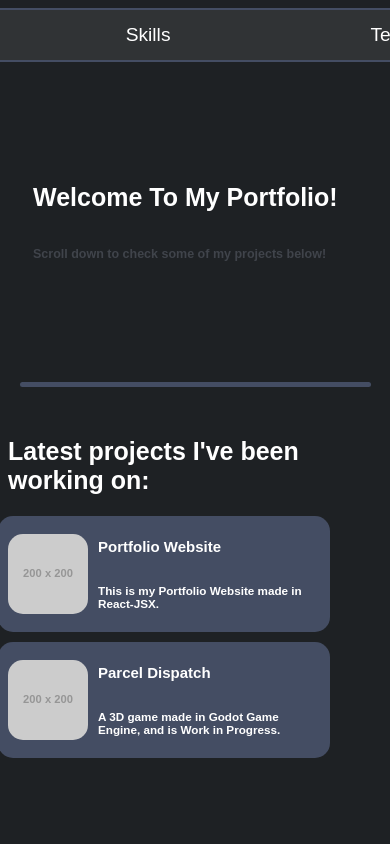
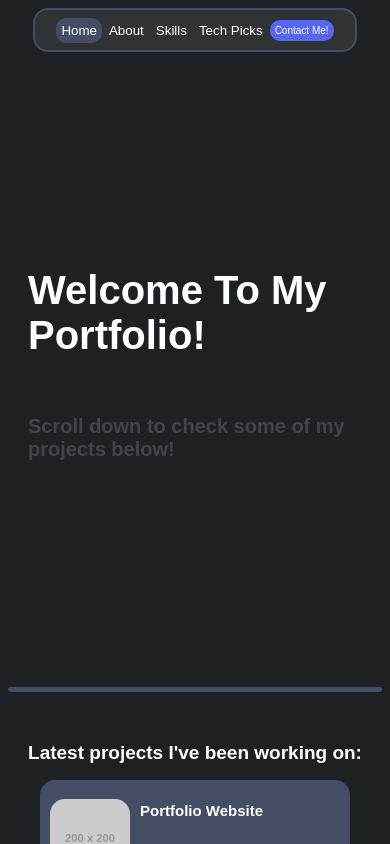
Before and after one commit to MarkMYZN/MarkMYZN-Portfolio-Website, a React (Vite) app: page /home in a window 390 px wide. Shown: the top 844 px of the page. Built offline with nearby package versions, Linux system fonts and the light colour scheme.

Commit message:
more fixes lol

```diff
--- a/src/1_Pages/1_Home/home.module.css
+++ b/src/1_Pages/1_Home/home.module.css
@@ -1,18 +1,19 @@
 .sect1 {
 	display: flex;
 	flex-direction: column;
-	margin-top: clamp(150px, 10vh, 290px);
-	margin-left: clamp(25px, 5vw, 100px);
+	margin-top: 300px;
+	margin-left: 50px;
 	color: white;
 	font-family: "Inria Sans", sans-serif;
 }
 
 .sect1 h1 {
-	font-size: clamp(25px, 5vw, 50px);
+	font-size: 50px;
+	color: white;
 }
 
 .sect1 h2 {
-	font-size: clamp(12.5px, 2.5vw, 25px);
+	font-size: 25px;
 	color: #40444b;
 }
 
@@ -20,11 +21,12 @@
 	display: flex;
 	align-items: center;
 	justify-content: center;
-	margin-top: clamp(110px, 10vh, 220px);
+	margin-top: 110px;
 }
 
 .card1 {
-	width: clamp(310px, 90vw, 1250px);
+	margin-top: 100px;
+	width: 1250px;
 	height: 5px;
 	border-radius: 15px;
 	background-color: #444d63;
@@ -37,31 +39,32 @@
 }
 
 .sect3 h1 {
+	color: white;
 	margin-top: 50px;
+	align-items: center;
+	justify-content: center;
+	font-size: 40px;
 	font-family: "Inria Sans", sans-serif;
-	color: white;
-	font-size: clamp(25px, 4vw, 50px);
 }
 
 .container {
 	display: flex;
 	flex-direction: column;
+	justify-content: center;
 	align-items: center;
-	justify-content: center;
 	gap: 10px;
-	width: clamp(310px, 80vw, 900px);
+	margin-bottom: 25px;
 }
 
 .card2 {
-	width: 100%;
-	max-width: 900px;
-	padding: clamp(10px, 1vw, 15px);
 	display: flex;
 	align-items: center;
-	gap: clamp(10px, 2vw, 20px);
-	border-radius: 15px;
 	background-color: #444d63;
 	color: white;
+	gap: 10px;
+	width: 1000px;
+	padding: 10px;
+	border-radius: 15px;
 	font-family: "Inria Sans", sans-serif;
 }
 
@@ -81,28 +84,29 @@
 	display: flex;
 	flex-direction: column;
 	justify-content: center;
-	gap: 5px;
+	gap: clamp(5px, 1.5vw, 15px);
 	font-size: clamp(10px, 1.5vw, 16px);
 }
 
-/* Mobile overrides for very small screens */
-@media (max-width: 360px) {
-	.container {
-		width: 310px;
+@media (min-width: 320px) and (max-width: 1200px) {
+	.card2 {
+		width: 290px;
 	}
 
-	.card2 {
-		width: 250px;
-		padding: 10px;
-		gap: 15px;
+	.sect1 {
+		margin-top: 220px;
+		margin-left: 20px;
 	}
 
-	.cardImg img {
-		width: 110px;
-		height: 110px;
+	.sect1 h1 {
+		font-size: 40px;
 	}
 
-	.cardText {
-		font-size: 10px;
+	.sect1 h2 {
+		font-size: 20px;
+	}
+
+	.sect3 h1 {
+		font-size: 19px;
 	}
 }
--- a/src/1_Pages/2_about/about.jsx
+++ b/src/1_Pages/2_about/about.jsx
@@ -32,11 +32,13 @@ export default function About() {
 					className={aboutStyle.cardContainer2}
 					description={`My work style mixes introverted and extroverted traits.
                       I start by observing and working independently but become more engaged over time.
-                      I learn best by seeing and doing, experimenting and tinkering until I become content with it, or until something works to my liking.
+                      I learn best by seeing and doing, experimenting and tinkering until I become content with it,
+											or until something works to my liking.
 
-                      I enjoy collaborating, combining ideas to find better solutions with a team and make everyone feel included.
-                      I’m improving my communication, as I sometimes struggle to express myself or speak up.
-                      I handle pressure well, though sudden changes can overwhelm me and require time to process.`}
+                      I enjoy collaborating, combining ideas to find bettersolutions with a team
+											and make everyone feel included. I’m improving my communication,
+											as I sometimes struggle to express myself or speak up. I handle pressure well, though
+											sudden changes can overwhelm me and require time to process.`}
 				/>
 			</section>
 		</>
--- a/src/1_Pages/2_about/about.module.css
+++ b/src/1_Pages/2_about/about.module.css
@@ -7,45 +7,46 @@
 }
 
 .cardContainer1 {
-	width: 1300px;
+	display: flex;
 	height: auto;
+	width: 1200px;
+	text-align: center;
+	white-space: pre-line;
+	justify-content: center;
+	text-justify: auto;
+	font-family: "Inria Sans", sans-serif;
+	font-size: 20px;
 	border-radius: 15px;
+	color: white;
 	background-color: #444d63;
-	white-space: pre-line;
-	display: flex;
-	color: white;
-	font-size: 1.5rem;
-	justify-content: center;
-	font-family: "Inria Sans", sans-serif;
-	text-align: center;
 }
 .cardContainer2 {
-	width: 1300px;
+	display: flex;
 	height: auto;
+	width: 1200px;
+	text-align: center;
+	white-space: pre-line;
+	justify-content: center;
+	text-justify: auto;
+	font-family: "Inria Sans", sans-serif;
+	font-size: 20px;
 	border-radius: 15px;
+	color: white;
 	background-color: #444d63;
-	white-space: pre-line;
-	display: flex;
-	color: white;
-	font-size: 1.5rem;
-	justify-content: center;
-	font-family: "Inria Sans", sans-serif;
-	text-align: center;
 }
-
-@media (max-width: 320px) {
+@media (min-width: 320px) and (max-width: 768px) {
 	.aboutHeader {
 		padding-top: 70px;
 		font-size: 12px;
 	}
 
 	.cardContainer1 {
-		width: 290px;
+		width: auto;
 		height: auto;
 		font-size: 1rem;
 	}
 	.cardContainer2 {
-		width: 290px;
+		width: auto;
 		height: auto;
 		font-size: 1rem;
 	}
--- a/src/1_Pages/3_skills/skills.module.css
+++ b/src/1_Pages/3_skills/skills.module.css
@@ -30,12 +30,17 @@ h5 {
 .headTxt {
 	margin-top: 70px;
 	color: white;
+	font-family: "Inria Sans", sans-serif;
 }
 
-@media (max-width: 320px) {
+@media (min-width: 320px) and (max-width: 768px) {
+	.headTxt {
+		margin-top: 100px;
+	}
+
 	.card {
-		width: 300px;
-		height: 350px;
+		width: 290px;
+		height: auto;
 	}
 
 	.card img {
--- a/src/2_Components/1_navbar/navbar.module.css
+++ b/src/2_Components/1_navbar/navbar.module.css
@@ -9,14 +9,12 @@ nav {
 	align-items: center;
 	justify-content: center;
 	position: fixed;
-	gap: 200px;
+	gap: 180px;
 	width: 1250px;
 	height: 50px;
-	border-style: solid;
-	border-width: 2px;
+	border: 2px solid #444d63;
 	border-radius: 15px;
 	background-color: #303335;
-	border-color: #444d63;
 }
 
 .btnItem {
@@ -25,7 +23,9 @@ nav {
 	align-content: center;
 	text-decoration: none;
 	font-size: larger;
+	padding: 10px;
 	font-family: "Inria Sans", sans-serif;
+	transition: background-color 0.2s ease;
 }
 
 .btnItem:hover {
@@ -34,7 +34,6 @@ nav {
 	border-radius: 10px;
 	align-content: center;
 	text-decoration: none;
-	padding: 10px;
 	font-size: larger;
 	font-family: "Inria Sans", sans-serif;
 	background-color: #444d63;
@@ -45,8 +44,9 @@ nav {
 	background-color: #444d63;
 	border-radius: 10px;
 	text-decoration: none;
+	font-size: larger;
 	padding: 10px;
-	font-size: larger;
+
 	font-family: "Inria Sans", sans-serif;
 }
 
@@ -55,10 +55,10 @@ nav {
 	border-radius: 10px;
 	color: white;
 	font-size: larger;
+	padding: 10px;
 	text-decoration: none;
 	font-family: "Inria Sans", sans-serif;
 	transition: background-color 0.2s ease;
-	padding: 10px;
 }
 
 .contact:hover {
@@ -67,7 +67,6 @@ nav {
 	border-radius: 10px;
 	align-content: center;
 	text-decoration: none;
-	padding: 10px;
 	font-size: larger;
 	font-family: "Inria Sans", sans-serif;
 	background-color: #454fbf;
@@ -83,21 +82,21 @@ nav {
 	color: white;
 }
 
-@media (max-width: 360px) {
+@media (min-width: 360px) and (max-width: 1250px) {
 	nav {
-		width: 300px;
+		gap: 2px;
+		width: 320px;
 		height: 40px;
-		gap: 1px;
 	}
 
 	.btnItem {
-		padding: 1px;
+		gap: 0px;
 		font-size: smaller;
+		padding: 5px;
 	}
 
 	.btnItem:hover {
 		text-decoration: none;
-		padding: 5px;
 		font-size: smaller;
 		font-family: "Inria Sans", sans-serif;
 		background-color: #444d63;
```
Also changed, not shown: src/main.jsx (indentation only).
